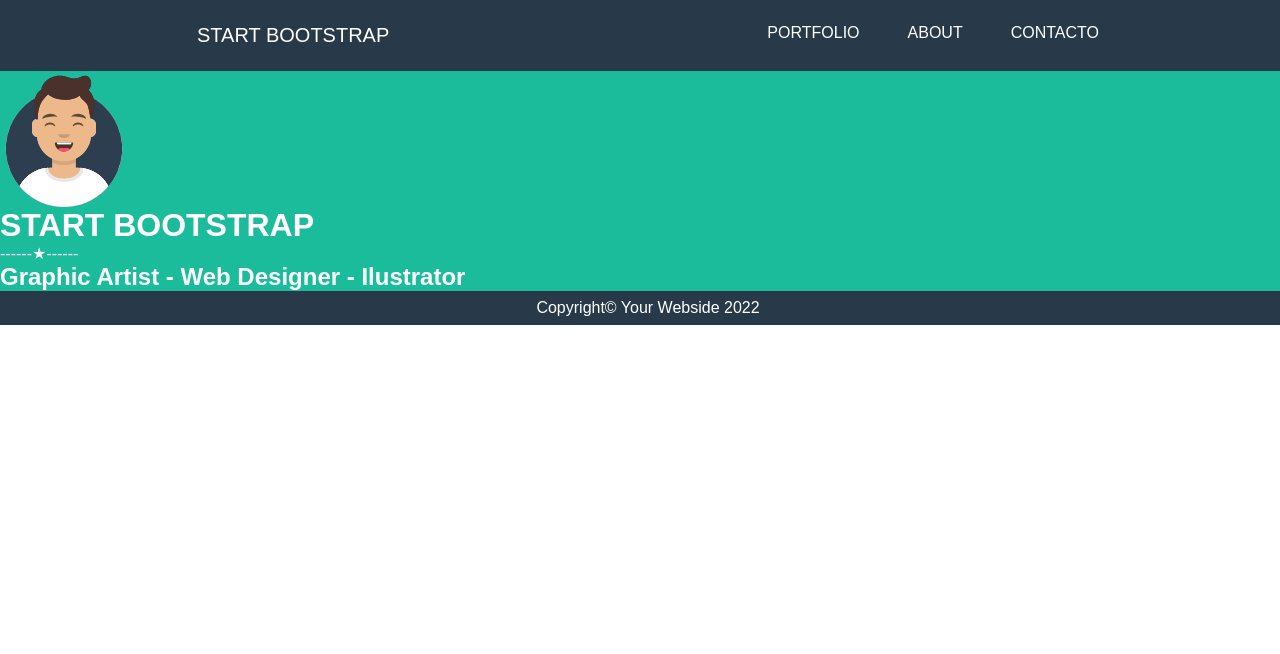
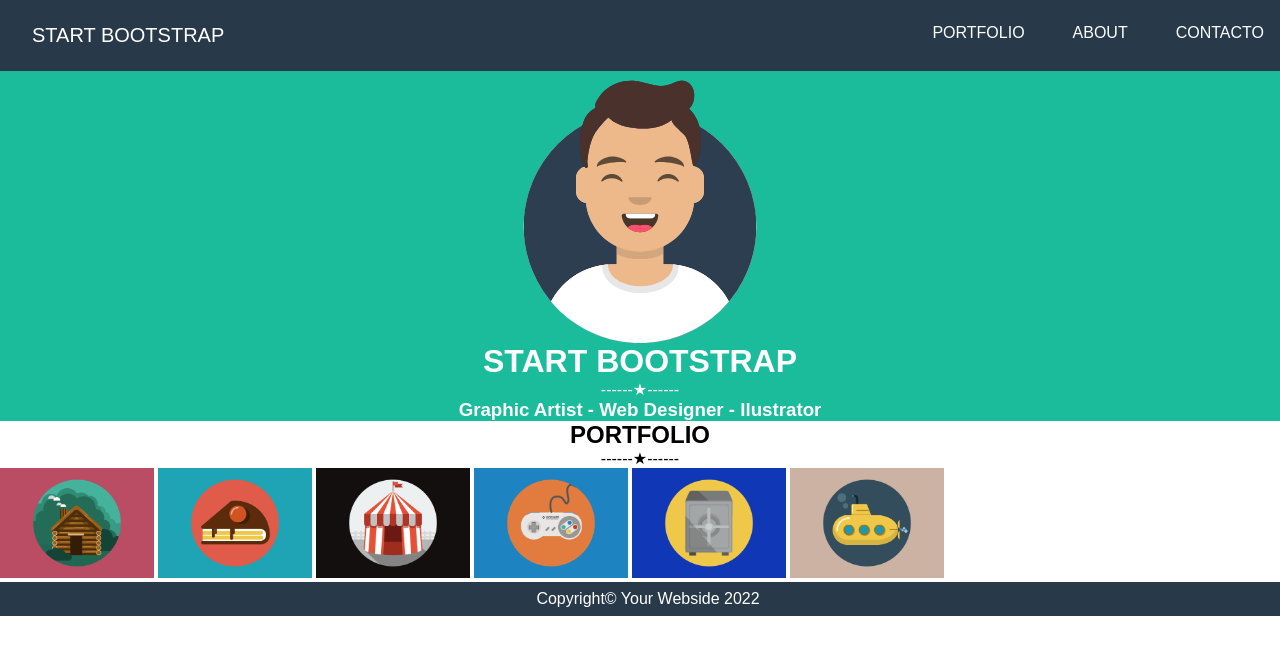
Before and after one commit to AmaiaBerrocal/landing_exercice, a plain HTML site: page index.html in a window 1280 px wide. Drawn offline with Linux system fonts and the light colour scheme; a web font is replaced by a local one.

Commit message:
inicio de portfolio

```diff
--- a/index.html
+++ b/index.html
@@ -27,11 +27,24 @@
             <img class="img-avatar" src="./images/avataaars.svg" alt="avatar">
             <h1>START BOOTSTRAP</h1>
             <p class="line-star-white">
+                ------&#9733------
+            </p>
+            <h3>Graphic Artist - Web Designer - Ilustrator</h3>
+        </div>
+        <div class="main-portfolio">
+            <h2>PORTFOLIO</h2>
+            <p class="line-star-black">
+                ------&#9733------
+            </p>
+            <div class="gallery">
+                <img class="img-gallery" src="images/cabin.png" alt="cabin">
+                <img class="img-gallery" src="images/cake.png" alt="cake">
+                <img class="img-gallery" src="images/circus.png" alt="circus">
+                <img class="img-gallery" src="images/game.png" alt="game">
+                <img class="img-gallery" src="images/safe.png" alt="safe">
+                <img class="img-gallery" src="images/submarine.png" alt="submarine">
 
-                ------&#9733------
-
-            </p>
-            <h2>Graphic Artist - Web Designer - Ilustrator</h2>
+            </div>
         </div>
     </main>
     <footer>
--- a/style.css
+++ b/style.css
@@ -1,5 +1,5 @@
 * {
-    padding: 0;
+    /* padding: 0; */
     margin: 0;
     font-family: 'Alexandria', sans-serif;
 }
@@ -13,6 +13,11 @@ header {
     color: white;
     display:flex;
     justify-content: space-around;
+}
+
+div {
+    width: 100%;
+    height: 25%;
 }
 
 .header-start {
@@ -44,25 +49,33 @@ header {
     display: flex;
     flex-direction: column;
     justify-content: center;
+    align-items: center;
     background-color: #1ABC9C;
     color: white;
-    width: 100%;
-    height: 25%;
-    margin: 0;
-    padding: 10% auto;
+
 }
 
 .img-avatar {
-    width: 10%;
+    width: 20%;
+    height: 20%;
+}
+
+.main-portfolio {
+    display: flex;
+    flex-direction: column;
+    justify-content: center;
+    align-items: center;
+
+}
+
+.line-star-black {
+    color: black;
+}
+
+.img-gallery {
+    width: 12%;
     height: 10%;
 }
-
-.line-white {
-    width: 50px;
-    border: solid 1px;
-    display: inline;
-}
-
 
 .footer-copyright {
     width: 100%;
```
Also changed, not shown: images/submarine.png (added).
